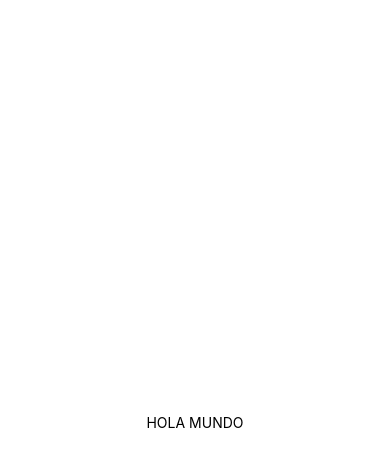
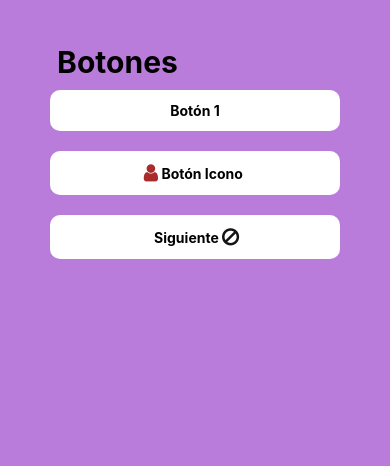
Before and after one commit to Anakimberly/PROYECTOEXPO, a React Native app: screen / in a window 390 px wide. Shown: the top 466 px of the page. Built offline with nearby package versions, Linux system fonts and the light colour scheme.

Commit message:
se creo el componente de botones

```diff
--- a/App.js
+++ b/App.js
@@ -1,20 +1,13 @@
-import { StatusBar } from 'expo-status-bar';
-import { StyleSheet, Text, View } from 'react-native';
+//import HomePrincipal from "./src/pages/HomePrincipal";
+//import BotonesV2 from "./src/pages/BotonesV2";
+import Botones from "./src/pages/Botones";
+// import Home from "./src/pages/Home";
 
 export default function App() {
   return (
-    <View style={styles.container}>
-      <Text>HOLA MUNDO</Text>
-      <StatusBar style="auto" />
-    </View>
+    // <Home />
+    <Botones />
+    //<BotonesV2 />
+    //<HomePrincipal />
   );
 }
-
-const styles = StyleSheet.create({
-  container: {
-    flex: 1,
-    backgroundColor: '#fff',
-    alignItems: 'center',
-    justifyContent: 'center',
-  },
-});
--- a/package.json
+++ b/package.json
@@ -9,8 +9,8 @@
     "web": "expo start --web"
   },
   "dependencies": {
-    "expo": "~54.0.1",
-    "expo-status-bar": "~3.0.7",
+    "expo": "54.0.3",
+    "expo-status-bar": "~3.0.8",
     "react": "19.1.0",
     "react-native": "0.81.4"
   },
--- /dev/null
+++ b/src/pages/Botones.js
@@ -0,0 +1,64 @@
+import  Ionicons  from "@expo/vector-icons/FontAwesome";
+import { View, Text, StyleSheet, Platform, StatusBar, TouchableOpacity } from "react-native";
+
+export default function Botones () {
+ return (
+    <View style={style.mainS}>
+        <Text style={style.h1}> Botones </Text>
+        {/* Botones 1 */}
+        <TouchableOpacity style={style.botonBasico}>
+            <Text style={style.text}> Botón 1 </Text>
+        </TouchableOpacity>
+        {/* Botones 2 */}
+         <TouchableOpacity style={style.botonIcono}>
+            <Ionicons name = "user" size={20} style={style.iconB}/>
+            <Text style={style.text}> Botón Icono </Text>
+        </TouchableOpacity>
+        {/* Botones con icono a la drecha */}
+        <TouchableOpacity style={style.botonIcono}>
+            <Text style={style.text}> Siguiente </Text>
+            <Ionicons name = "ban" size={20} color="#151414ff"style={style.iconRight}/>
+        </TouchableOpacity>
+
+    </View>
+  );
+}
+
+const style = StyleSheet.create({
+    mainS:{
+        flex:1,
+        backgroundColor: '#ba7cdbff',
+        paddingTop: Platform.OS === 'android' ? StatusBar.currentHeigth:44,
+        padding: 50
+    },
+    h1: {
+        fontSize: 30,
+        fontWeight: 'bold',
+    },
+    botonBasico: {
+        backgroundColor: '#fff',
+        padding: 12,
+        borderRadius:10,
+        marginTop:10,
+        marginBottom:10
+    },
+    text:{
+        color:'#000000ff',
+        textAlign: 'center',
+        fontWeight: 'bold'
+    },
+    botonIcono: {
+        backgroundColor: '#fff',
+        fontSize: 30,
+        padding: 12,
+        borderRadius:10,
+        marginTop:10,
+        marginBottom:10,
+        flexDirection  : 'row',
+        alignItems: 'center',
+        justifyContent: 'center',
+    },
+    iconB: {
+        color:'#a82c2cff'
+    }
+})
```
Also changed, not shown: 1 other file (tests, documents, lock files or other folders).
